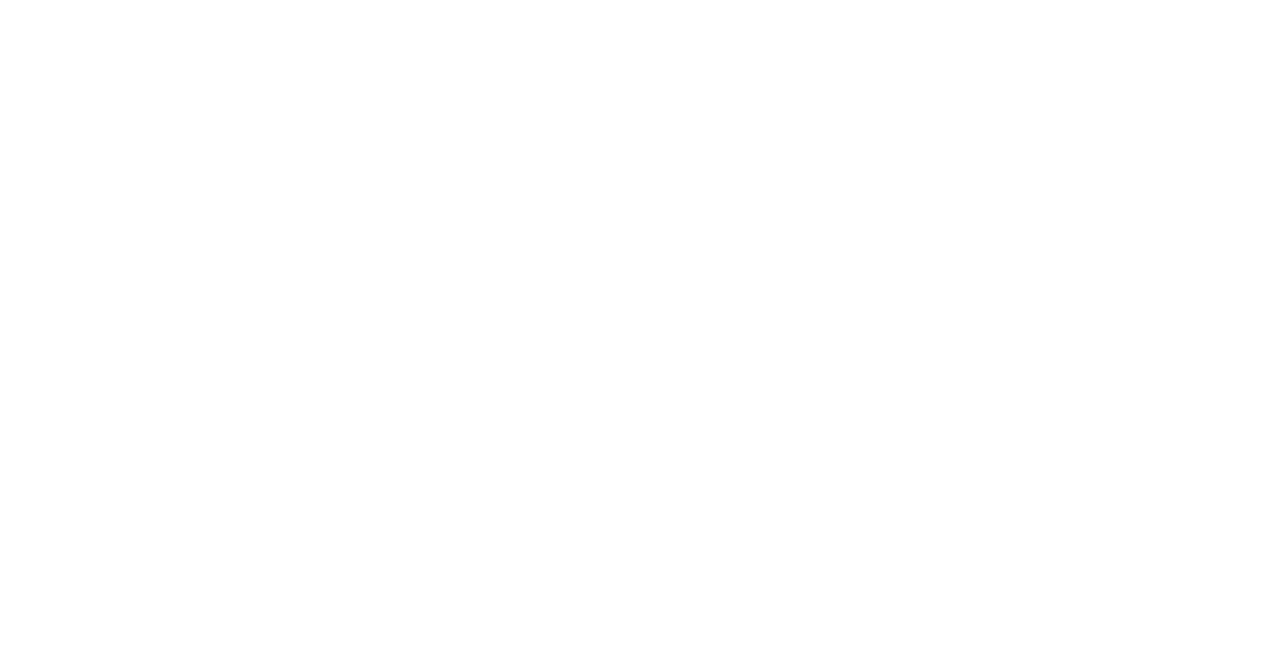
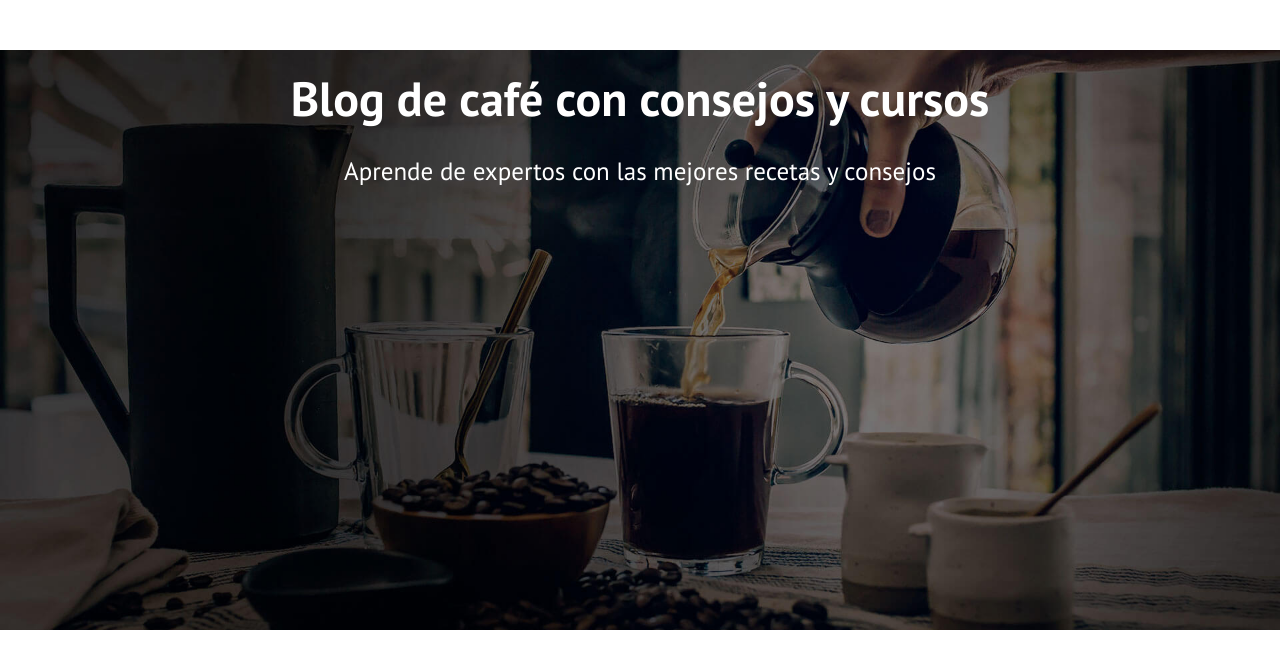
Before and after one commit to Laurap1990/blogdecafe_inicio, a plain HTML site: page index.html in a window 1280 px wide. Drawn offline with Linux system fonts and the light colour scheme.

Commit message:
imagen cabecera

```diff
--- a/css/style.css
+++ b/css/style.css
@@ -67,6 +67,23 @@ html{
     padding: 0;
   }
 
-  .centrat-texto{
+  .centrar-texto{
     text-align: center;
   }
+
+  /* HEADER**************** */
+
+
+.header{
+  background-image: url(../img/banner.jpg);
+  height: 58rem;
+  background-size: cover; /*AJUSTA EL TAMAÑO DE LA IMAGEN AL ESPACIO DISPONIBLE*/
+  background-position: center center;
+  background-repeat: no-repeat;
+}
+
+.header__texto{
+  font-family: var(--fuenteHeading);
+  color: var(--colorBlanco);
+  margin-top: 5rem;
+}
--- a/index.html
+++ b/index.html
@@ -12,5 +12,14 @@
 </head>
 <body>
 
+    <header class="header">
+
+        <div class="header__texto">
+            <h1 class="centrar-texto no-margin">Blog de café con consejos y cursos</h1>
+            <p class="centrar-texto no-margin">Aprende de expertos con las mejores recetas y consejos</p>
+        </div>
+
+    </header>
+
 </body>
 </html>
```
